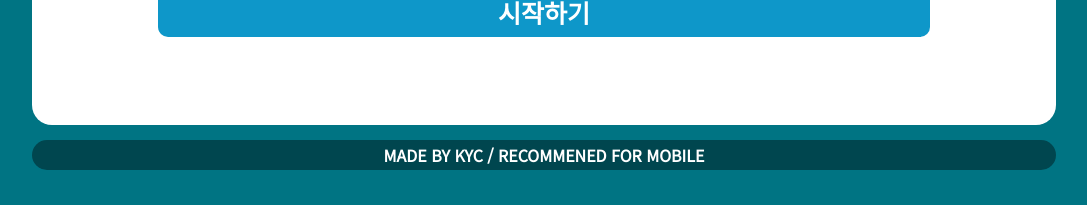
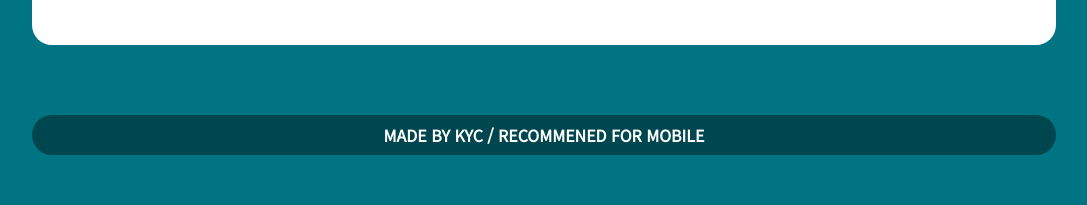
Before and after one commit to KimYC1223/KYC_VOCA, a website: page HTML/index.html in a window 1280 px wide. Shown: the part 595-800 px from the top of the page, without its empty margins (96-1183 px from the left). Drawn offline with Linux system fonts and the light colour scheme.

Commit message:
updating function prevent to drag

```diff
--- a/CSS/common.css
+++ b/CSS/common.css
@@ -11,13 +11,13 @@ body {
 .main {
   background-color: white;
   width: calc( 80vw - 60px);
-  height: calc(80vh - 60px);
+  height: calc(70vh - 60px);
   border-radius: 20px;
   text-align: center;
   padding: 30px;
   transform: translate(-50%,-50%);
   position: absolute;
-  top:50%; left:50%;
+  top:45%; left:50%;
 }
 
 .head{
@@ -25,13 +25,13 @@ body {
   color:white;
   width: 80vw;
   font-weight: bold;
-  height: 30px;
-  line-height: 30px;
+  height: 40px;
+  line-height: 40px;
   border-radius: 20px;
   text-align: center;
   transform: translate(-50%,-50%);
   position: absolute;
-  bottom:20px; left:50%;
+  bottom:30px; left:50%;
 }
 
 .alignment {
--- a/HTML/index.html
+++ b/HTML/index.html
@@ -2,13 +2,13 @@
 <html lang="ko" dir="ltr">
   <head>
     <meta charset="utf-8">
-    <meta name="viewport" content="width=device-width, initial-scale=0.6">
+    <meta name="viewport" content="width=device-width, initial-scale=0.8">
     <link href="../CSS/common.css" rel="stylesheet" />
     <link href="../CSS/index.css" rel="stylesheet" />
     <link rel="stylesheet" href="https://cdnjs.cloudflare.com/ajax/libs/font-awesome/5.8.2/css/all.min.css" />
     <title>KimYC Vocabulary</title>
   </head>
-  <body>
+  <body oncontextmenu="return false" ondragstart="return false" onselectstart="return false">
     <div class="head">MADE BY KYC / RECOMMENED FOR MOBILE</div>
     <div class="main">
       <div class="alignment">
```
Also changed, not shown: HTML/wordTest.html (+2 -2 lines), JS/wordTest.js (+19 -0 lines).
